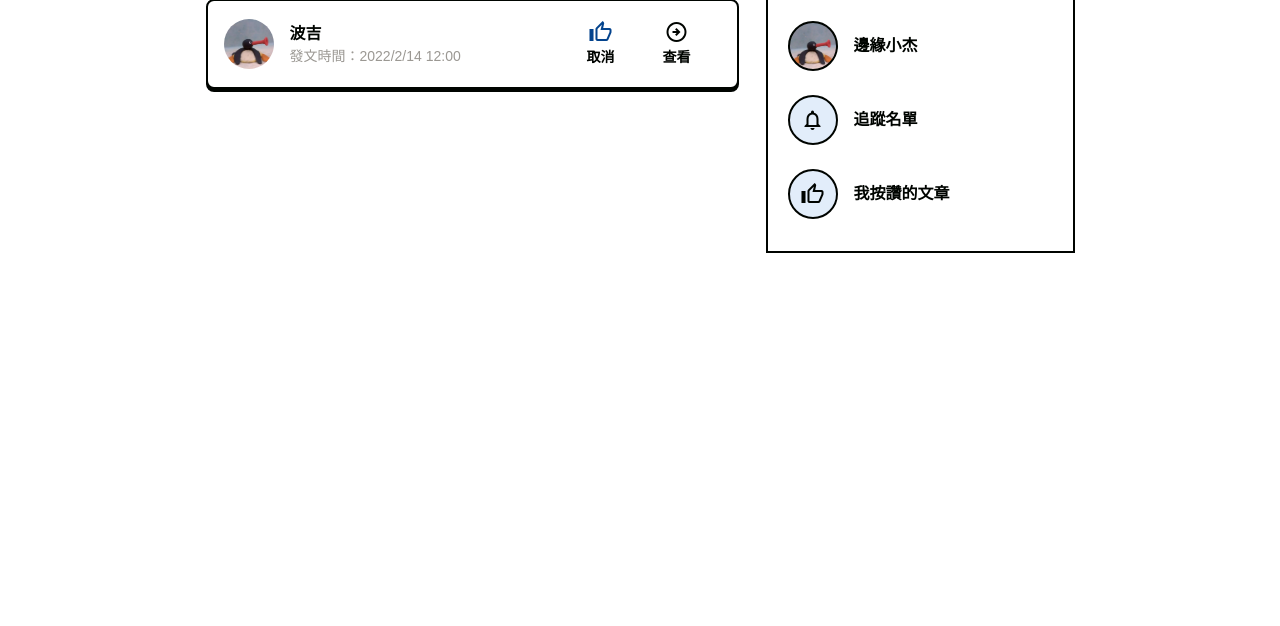
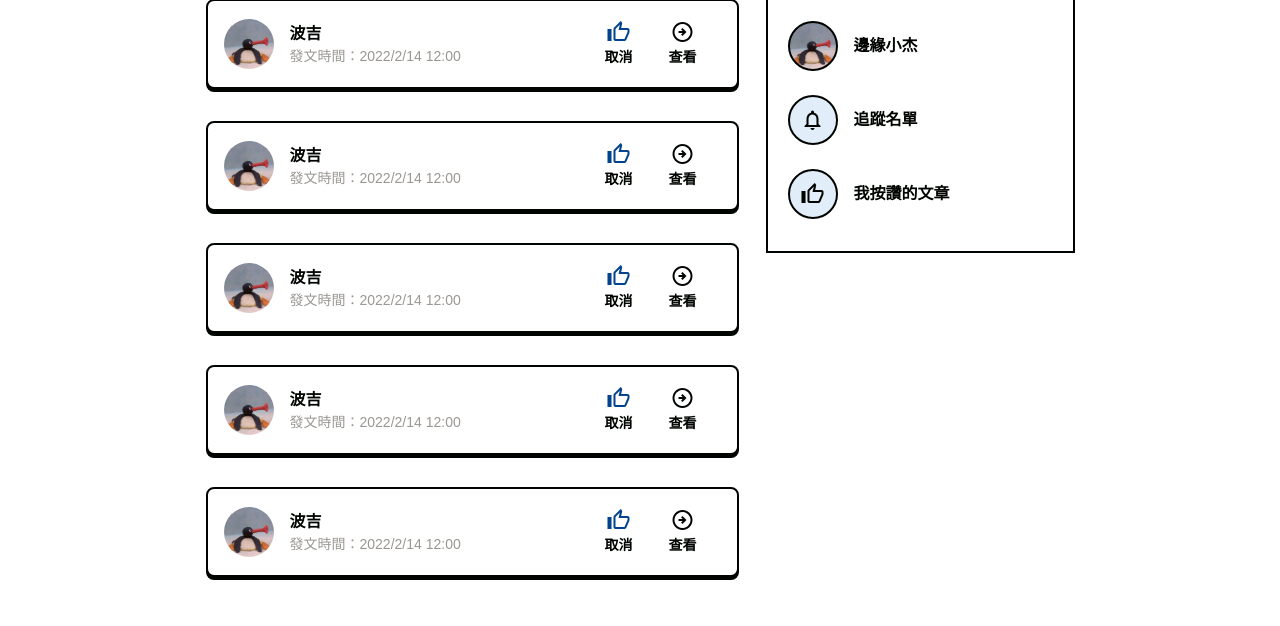
Before and after one commit to hsin-yunn/hex_school_node_final_scss, a plain HTML site: page like-list.html in a window 1280 px wide. Shown: the part 206-832 px from the top of the page. Before the commit the page ends 800 px from the top, so only its background shows below. Drawn offline with nearby package versions, Linux system fonts and the light colour scheme; a web font is replaced by a local one.

Commit message:
[layout] fix rwd

```diff
--- a/assets/style/scss/_base.scss
+++ b/assets/style/scss/_base.scss
@@ -54,6 +54,7 @@ input[type='number'] {
 }
 
 button {
+  padding: 0;
   border: none;
   background-color: transparent;
 }
--- a/assets/style/scss/_utilties.scss
+++ b/assets/style/scss/_utilties.scss
@@ -72,3 +72,9 @@
 .text-align-center {
   text-align: center;
 }
+
+.sm-flex-column {
+  @include sm {
+    flex-direction: column;
+  }
+}
--- a/assets/style/scss/compontents/_mt-avatar.scss
+++ b/assets/style/scss/compontents/_mt-avatar.scss
@@ -2,7 +2,7 @@
   @include flex;
   @include flex_align;
   .mt-avatar__img {
-    width: 50px;
+    min-width: 50px;
     height: 50px;
     border-radius: 50%;
     border: 2px solid var(--gray-900);
@@ -11,11 +11,11 @@
     background-repeat: no-repeat;
     box-sizing: border-box;
     @include sm {
-      width: 45px;
+      min-width: 45px;
       height: 45px;
     }
     &.sm {
-      width: 30px;
+      min-width: 30px;
       height: 30px;
     }
   }
--- a/assets/style/scss/compontents/_mt-btn.scss
+++ b/assets/style/scss/compontents/_mt-btn.scss
@@ -9,6 +9,7 @@
   border: 2px solid var(--gray-900);
   border-radius: 8px;
   box-shadow: -2px 2px 0px var(--gray-900);
+  white-space: nowrap;
   cursor: pointer;
   &:not(.disabled):hover {
     background-color: var(--secondary);
--- a/assets/style/scss/compontents/_mt-member-card.scss
+++ b/assets/style/scss/compontents/_mt-member-card.scss
@@ -29,10 +29,18 @@
   &__btn {
     text-align: center;
     cursor: pointer;
+    @include sm {
+      @include flex;
+      @include flex_align;
+      &__text {
+        @include auto_margin_left(8px);
+      }
+    }
     &__text {
       font-size: 0.875rem;
       font-weight: bold;
       line-height: 1.5;
+      white-space: nowrap;
       color: var(--gray-900);
     }
     &__icon {
--- a/like-list.html
+++ b/like-list.html
@@ -56,7 +56,7 @@
       <div class="mt-multi-layer-card">
         我按讚的貼文
       </div>
-      <div class="mt-member-card mt-32 pr-40">
+      <div class="mt-member-card mt-32 sm-mt-16 pr-40 sm-pr-16">
         <div class="mt-avatar">
           <div
             class="mt-avatar__img"
@@ -79,7 +79,139 @@
               <p class="mt-member-card__btn__text fw-bold">取消</p>
             </button>
           </li>
-          <li class="ml-36">
+          <li class="ml-36 sm-ml-8">
+            <button class="mt-member-card__btn">
+              <i class="material-icons-outlined mt-member-card__btn__icon">
+                arrow_circle_right
+              </i>
+              <p class="mt-member-card__btn__text fw-bold">查看</p>
+            </button>
+          </li>
+        </ul>
+      </div>
+      <div class="mt-member-card mt-32 sm-mt-16 pr-40 sm-pr-16">
+        <div class="mt-avatar">
+          <div
+            class="mt-avatar__img"
+            style="background-image: url('./assets/images/avatar.jpg');"
+          ></div>
+          <div class="ml-16">
+            <a
+              href="./home.html"
+              class="mt-link"
+            >波吉</a>
+            <p class="mt-avatar__text">發文時間：2022/2/14 12:00</p>
+          </div>
+        </div>
+        <ul class="mt-member-card__btn-list">
+          <li>
+            <button class="mt-member-card__btn">
+              <i class="material-icons-outlined mt-member-card__btn__icon blue">
+                thumb_up
+              </i>
+              <p class="mt-member-card__btn__text fw-bold">取消</p>
+            </button>
+          </li>
+          <li class="ml-36 sm-ml-8">
+            <button class="mt-member-card__btn">
+              <i class="material-icons-outlined mt-member-card__btn__icon">
+                arrow_circle_right
+              </i>
+              <p class="mt-member-card__btn__text fw-bold">查看</p>
+            </button>
+          </li>
+        </ul>
+      </div>
+      <div class="mt-member-card mt-32 sm-mt-16 pr-40 sm-pr-16">
+        <div class="mt-avatar">
+          <div
+            class="mt-avatar__img"
+            style="background-image: url('./assets/images/avatar.jpg');"
+          ></div>
+          <div class="ml-16">
+            <a
+              href="./home.html"
+              class="mt-link"
+            >波吉</a>
+            <p class="mt-avatar__text">發文時間：2022/2/14 12:00</p>
+          </div>
+        </div>
+        <ul class="mt-member-card__btn-list">
+          <li>
+            <button class="mt-member-card__btn">
+              <i class="material-icons-outlined mt-member-card__btn__icon blue">
+                thumb_up
+              </i>
+              <p class="mt-member-card__btn__text fw-bold">取消</p>
+            </button>
+          </li>
+          <li class="ml-36 sm-ml-8">
+            <button class="mt-member-card__btn">
+              <i class="material-icons-outlined mt-member-card__btn__icon">
+                arrow_circle_right
+              </i>
+              <p class="mt-member-card__btn__text fw-bold">查看</p>
+            </button>
+          </li>
+        </ul>
+      </div>
+      <div class="mt-member-card mt-32 sm-mt-16 pr-40 sm-pr-16">
+        <div class="mt-avatar">
+          <div
+            class="mt-avatar__img"
+            style="background-image: url('./assets/images/avatar.jpg');"
+          ></div>
+          <div class="ml-16">
+            <a
+              href="./home.html"
+              class="mt-link"
+            >波吉</a>
+            <p class="mt-avatar__text">發文時間：2022/2/14 12:00</p>
+          </div>
+        </div>
+        <ul class="mt-member-card__btn-list">
+          <li>
+            <button class="mt-member-card__btn">
+              <i class="material-icons-outlined mt-member-card__btn__icon blue">
+                thumb_up
+              </i>
+              <p class="mt-member-card__btn__text fw-bold">取消</p>
+            </button>
+          </li>
+          <li class="ml-36 sm-ml-8">
+            <button class="mt-member-card__btn">
+              <i class="material-icons-outlined mt-member-card__btn__icon">
+                arrow_circle_right
+              </i>
+              <p class="mt-member-card__btn__text fw-bold">查看</p>
+            </button>
+          </li>
+        </ul>
+      </div>
+      <div class="mt-member-card mt-32 sm-mt-16 pr-40 sm-pr-16">
+        <div class="mt-avatar">
+          <div
+            class="mt-avatar__img"
+            style="background-image: url('./assets/images/avatar.jpg');"
+          ></div>
+          <div class="ml-16">
+            <a
+              href="./home.html"
+              class="mt-link"
+            >波吉</a>
+            <p class="mt-avatar__text">發文時間：2022/2/14 12:00</p>
+          </div>
+        </div>
+        <ul class="mt-member-card__btn-list">
+          <li>
+            <button class="mt-member-card__btn">
+              <i class="material-icons-outlined mt-member-card__btn__icon blue">
+                thumb_up
+              </i>
+              <p class="mt-member-card__btn__text fw-bold">取消</p>
+            </button>
+          </li>
+          <li class="ml-36 sm-ml-8">
             <button class="mt-member-card__btn">
               <i class="material-icons-outlined mt-member-card__btn__icon">
                 arrow_circle_right
```
Also changed, not shown: assets/style/css/all.css, 1 other file.
